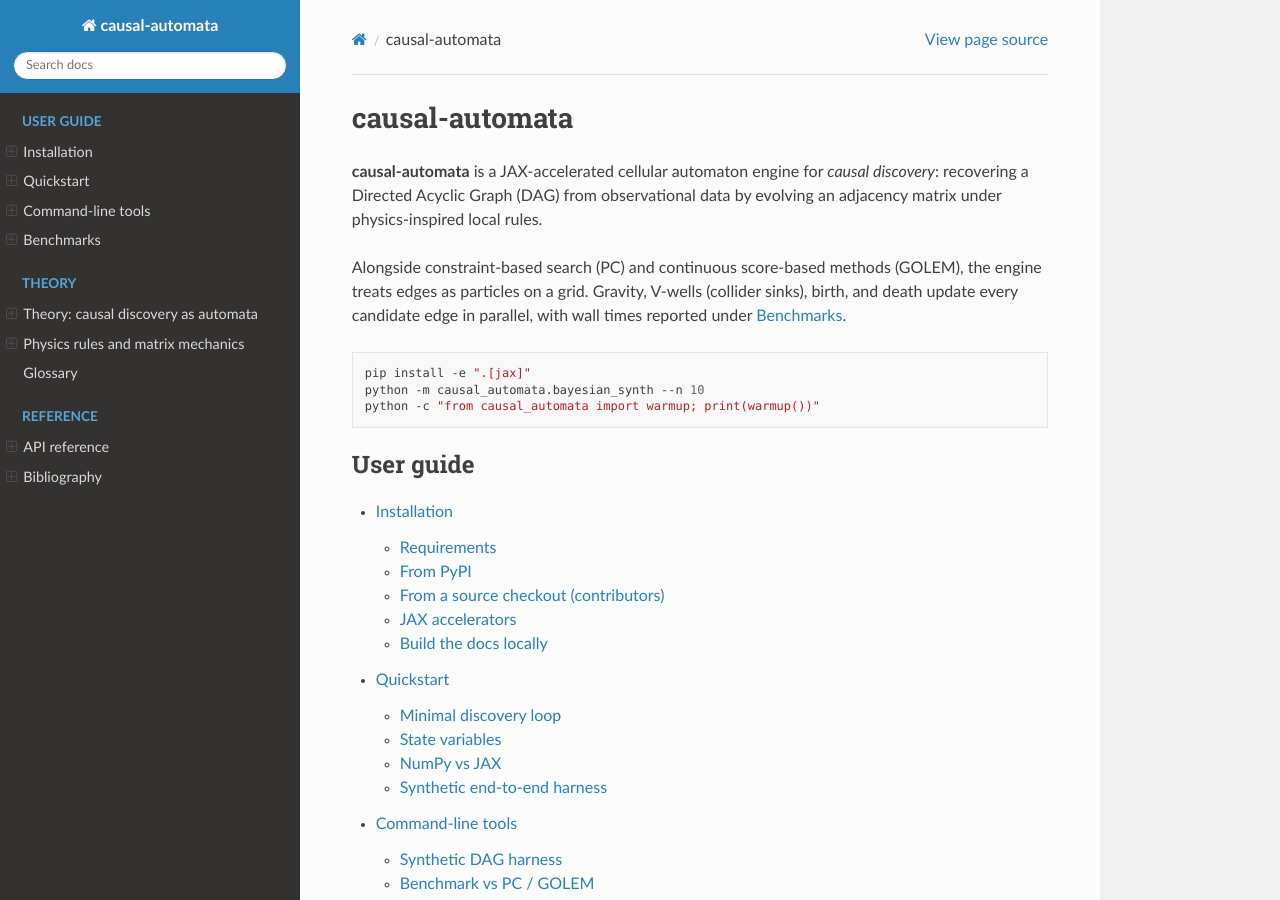
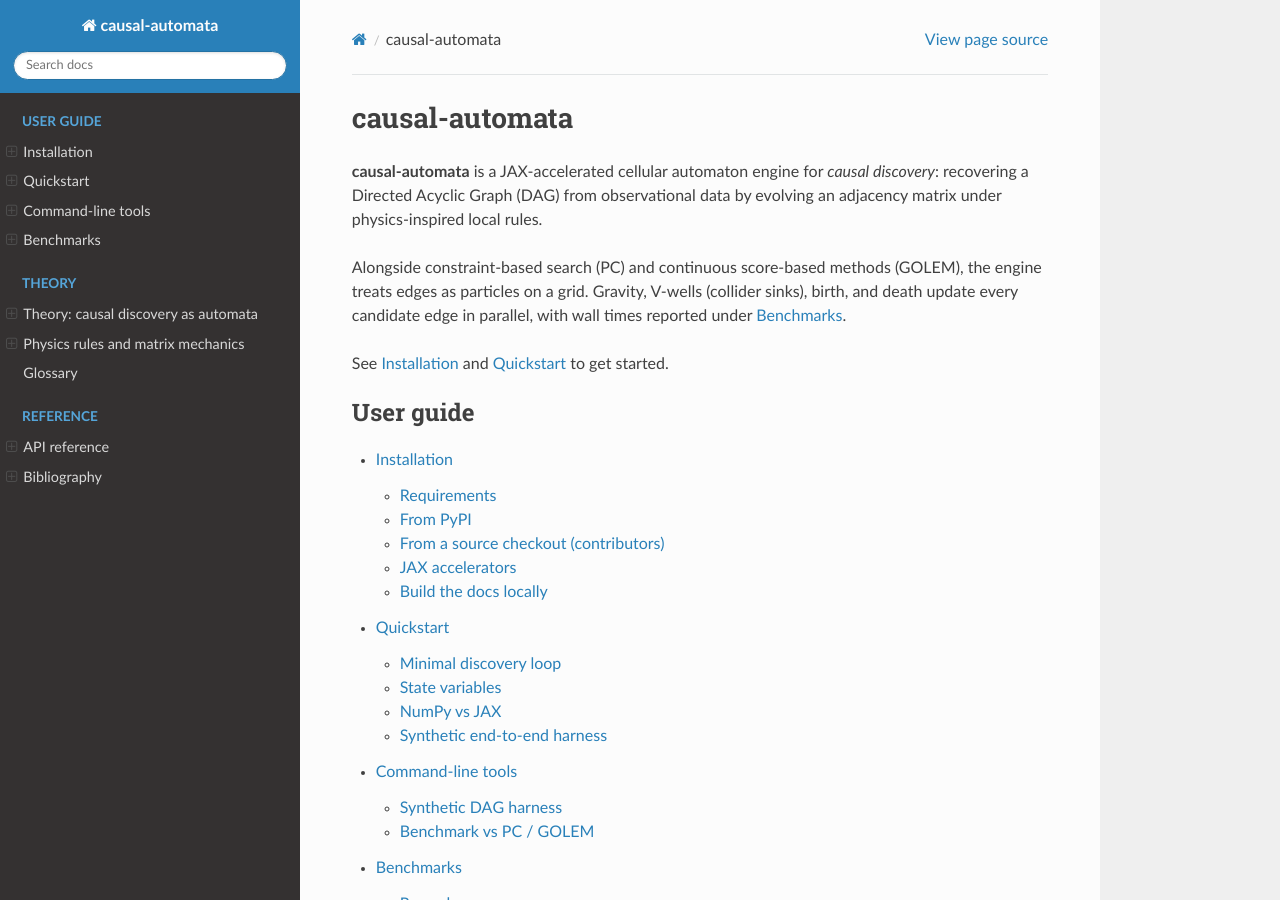
Before and after one commit to kazuyamagiwa/causal-automata, a Sphinx documentation site: the page built from docs/index.rst, in a window 1280 px wide and 900 px high. Built offline with Sphinx 7.4.7 and the Read the Docs theme 3.1.0, drawn with Linux system fonts in a browser that asks for light colours.

Commit message:
Drop editable-install snippet from docs landing page (#10)
The index page already links to installation and quickstart; the
pip install -e demo block was redundant and outdated.

Co-authored-by: Cursor Agent <cursoragent@cursor.com>
Co-authored-by: kazu <kazuyamagiwa@users.noreply.github.com>

```diff
--- a/docs/index.rst
+++ b/docs/index.rst
@@ -11,11 +11,7 @@ methods (GOLEM), the engine treats edges as particles on a grid. Gravity,
 V-wells (collider sinks), birth, and death update every candidate edge in
 parallel, with wall times reported under :doc:`benchmarks`.
 
-.. code-block:: bash
-
-   pip install -e ".[jax]"
-   python -m causal_automata.bayesian_synth --n 10
-   python -c "from causal_automata import warmup; print(warmup())"
+See :doc:`installation` and :doc:`quickstart` to get started.
 
 .. toctree::
    :maxdepth: 2
```
